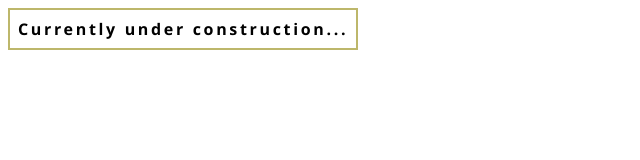
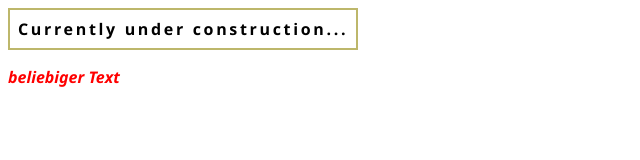
Before and after one commit to Kharonus/webpack-website, a website built with webpack: page index.html in a window 1280 px wide. Shown: the whole page, without its empty margins (0-640 px from the left). Built offline with nearby package versions, Linux system fonts and the light colour scheme.

Commit message:
adding HTML elements

```diff
--- a/src/index.ts
+++ b/src/index.ts
@@ -1,7 +1,7 @@
 import './styles.scss';
 
 function createConstructionShield(): HTMLElement {
-    const element = document.createElement('div');
+	const element = document.createElement('div');
 
 	element.innerHTML = 'Currently under construction...';
 	element.classList.add('construction-label');
@@ -10,3 +10,15 @@ function createConstructionShield(): HTMLElement {
 }
 
 document.body.appendChild(createConstructionShield());
+
+
+function createParagraph(): HTMLElement {
+	let element = document.createElement('p');
+
+	element.innerHTML = 'beliebiger Text';
+	element.classList.add('Marie-Uebung1');
+
+	return element;
+}
+
+document.body.appendChild(createParagraph());
--- a/src/styles.scss
+++ b/src/styles.scss
@@ -9,3 +9,11 @@
     padding: 8px;
     width: fit-content;
 }
+
+.Marie-Uebung1 {
+    font-weight: bold;
+    font-style: italic;
+    letter-spacing: 0pt;
+    color: red;
+    width: fit-content;
+}
```
